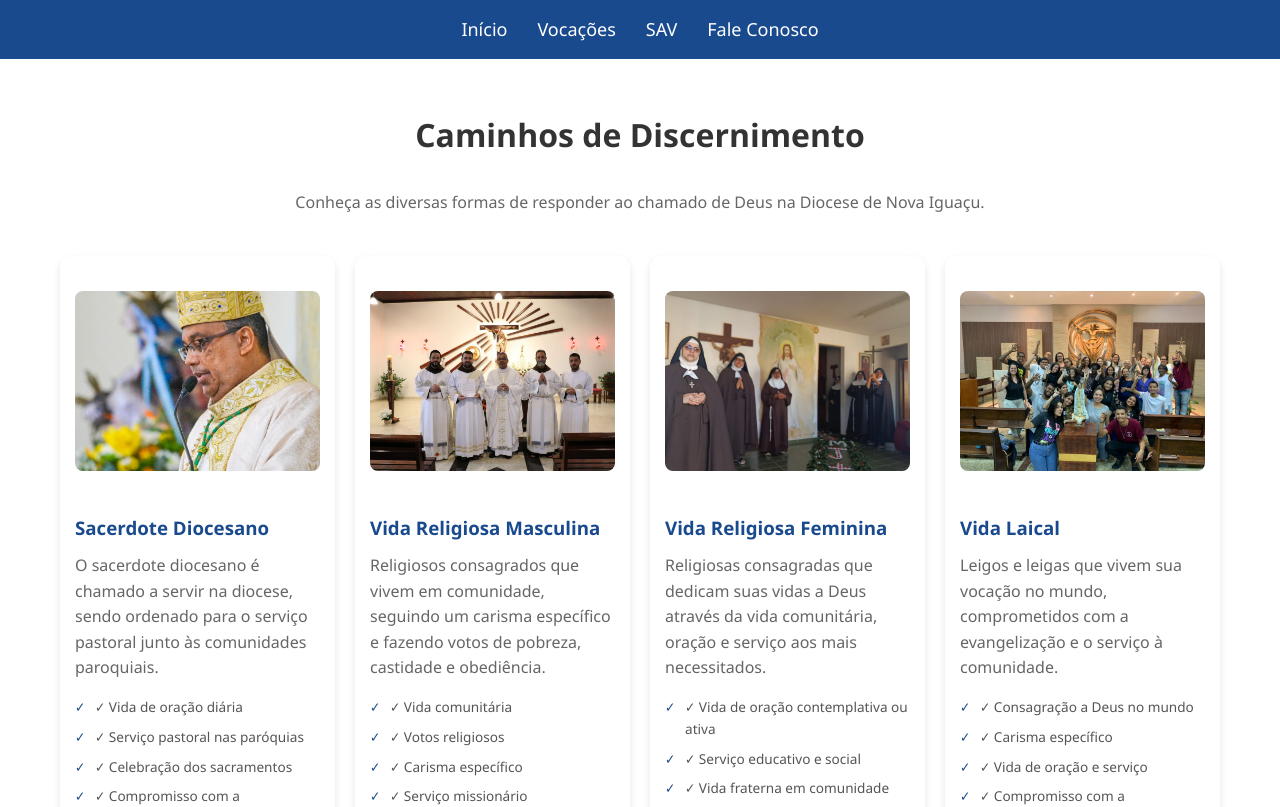
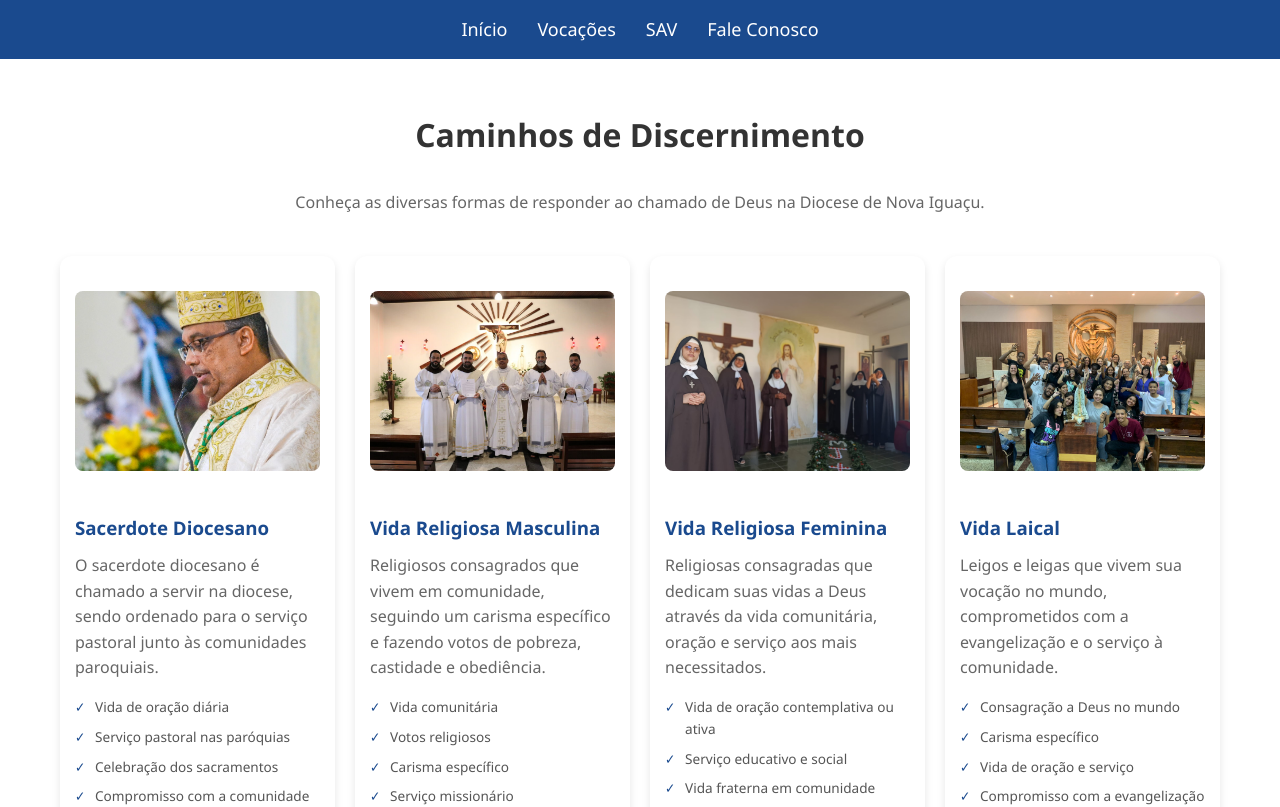
Before and after one commit to milenamagaldi/ProjetoVocacional, a React (Vite) app: page /vocacoes in a window 1280 px wide. Shown: the top 807 px of the page. Built offline with nearby package versions, Linux system fonts and the light colour scheme.

Commit message:
discernimento ajuste

```diff
--- a/src/components/Card.jsx
+++ b/src/components/Card.jsx
@@ -21,7 +21,7 @@ function Card({ titulo, texto, imagem, caracteristicas, onClick }) {
             {caracteristicas && (
                 <ul className="caracteristicas">
                     {caracteristicas.map((item, idx) => (
-                        <li key={idx}>✓ {item}</li>
+                        <li key={idx}> {item}</li>
                     ))}
                 </ul>
             )}
```
